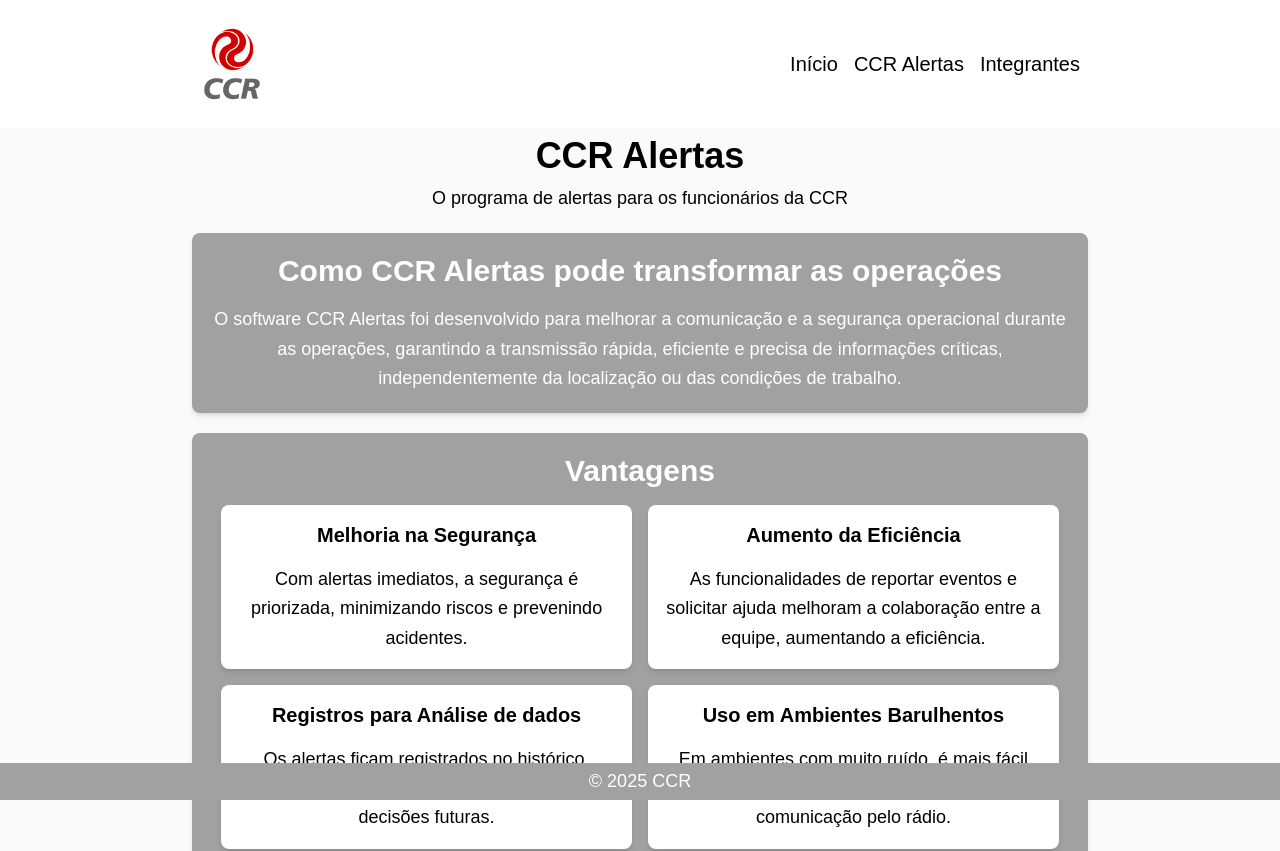
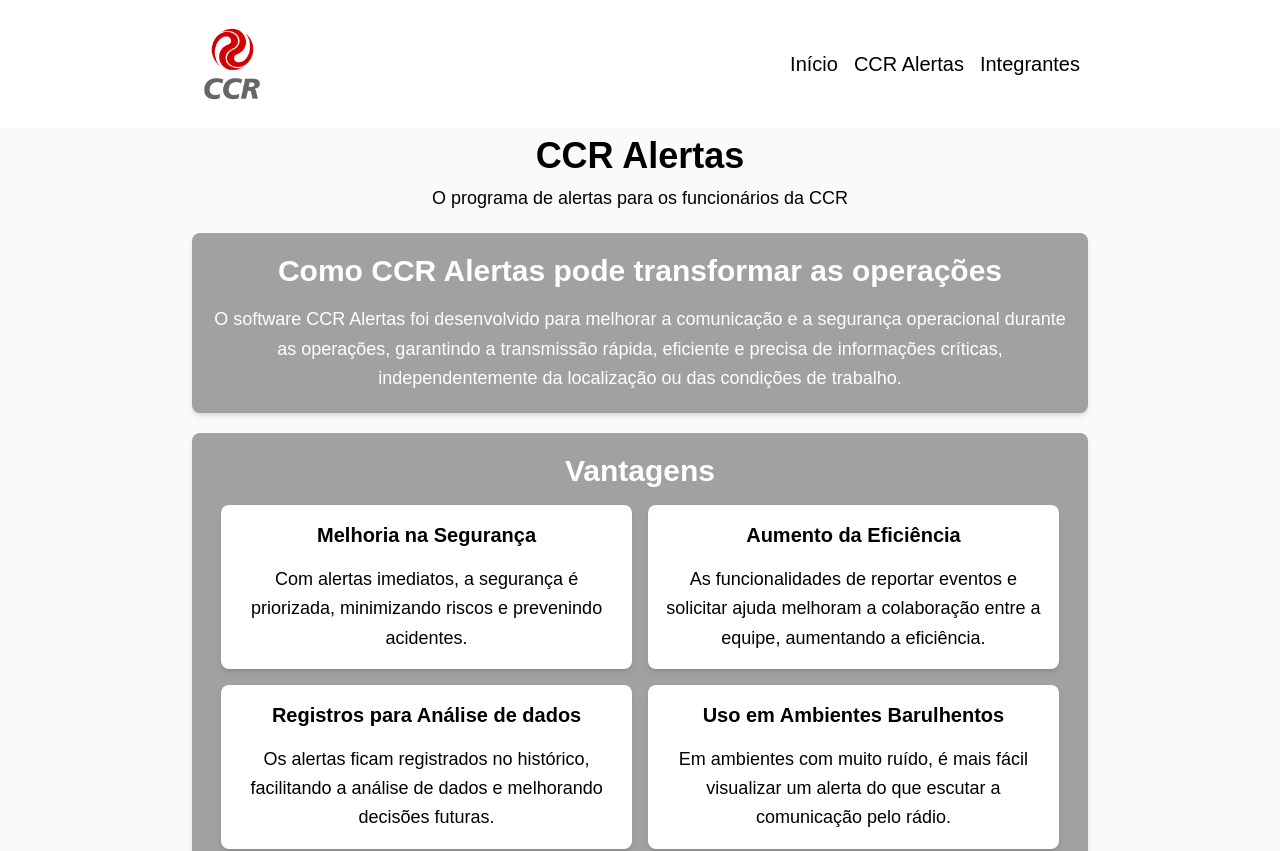
Before and after one commit to signalProteam/sprint-4-front, a Next.js app: page / in a window 1280 px wide. Shown: the top 851 px of the page. Built offline with nearby package versions, Linux system fonts and the light colour scheme.

Commit message:
ajuste footer e layout

```diff
--- a/src/app/components/footer/footer.tsx
+++ b/src/app/components/footer/footer.tsx
@@ -3,7 +3,7 @@
 
     return (
         <>
-            <footer className="text-center py-1 bg-neutral-400 text-white fixed bottom-0 inset-x-0">
+            <footer className="text-center py-1 bg-neutral-400 text-white mt-auto bottom-0 inset-x-0">
                 <p>&copy; {anoAtual} CCR</p>
             </footer>
         </>
--- a/src/app/layout.tsx
+++ b/src/app/layout.tsx
@@ -9,7 +9,7 @@
 }>) {
     return (
         <html lang="pt-br">
-            <body className="font-[Arial] text-lg m-0 p-0 leading-relaxed text-black bg-neutral-50 mb-20">
+            <body className="font-[Arial] text-lg m-0 p-0 leading-relaxed text-black bg-neutral-50 min-h-screen flex flex-col">
                 <Header />
 
                 {children}
```
